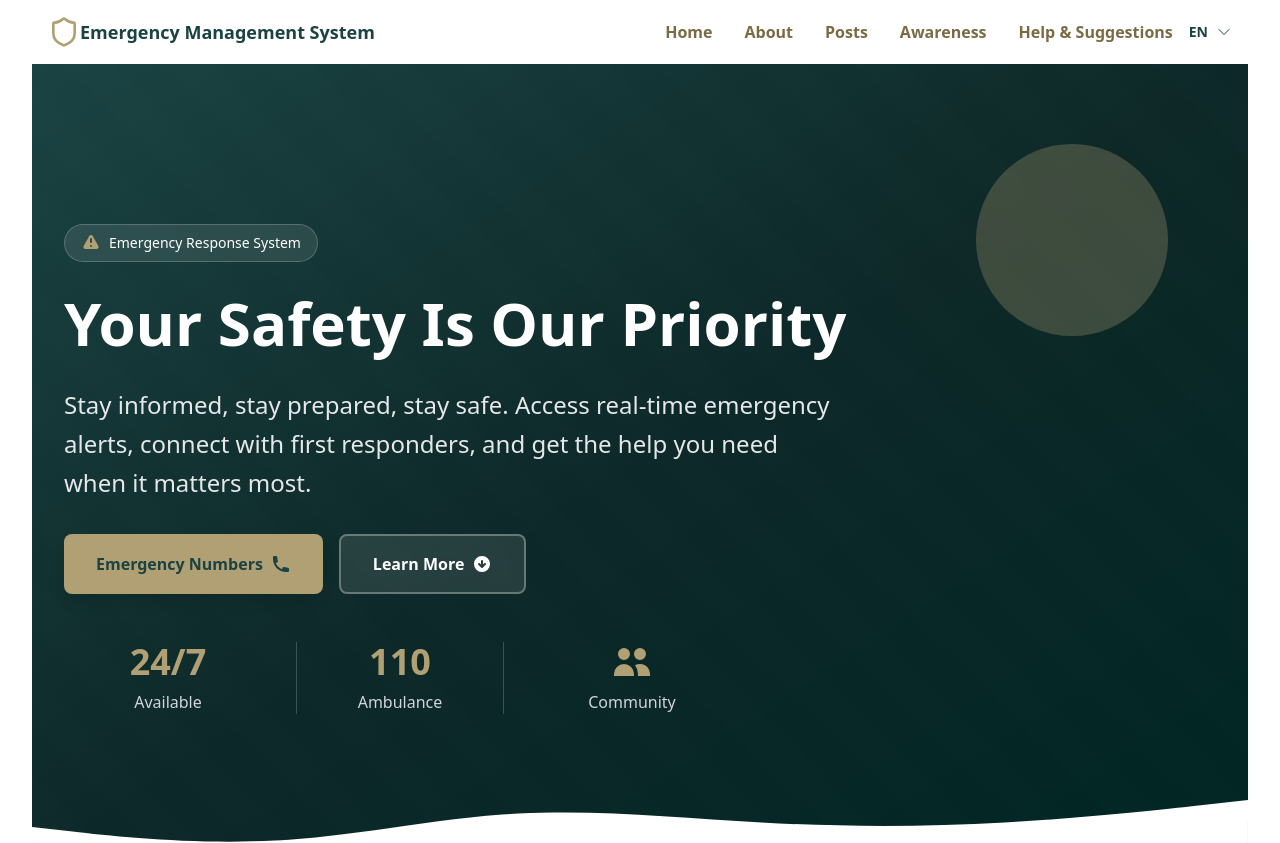
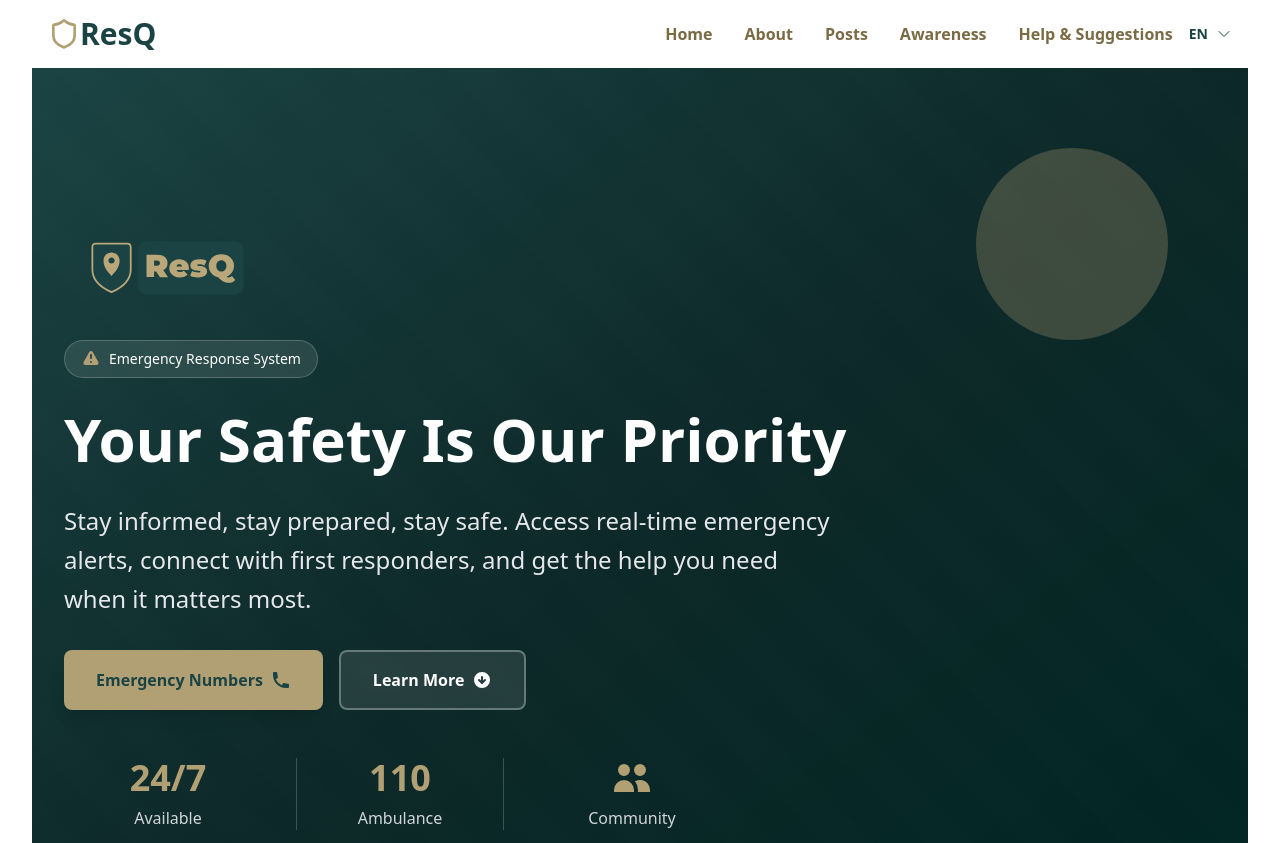
Before and after one commit to Moayed-mdn/integrated-Emergency-public-system-app, a Next.js app: page /alerts in a window 1280 px wide. Shown: the top 843 px of the page. Built offline with nearby package versions, Linux system fonts and the light colour scheme.

Commit message:
change brand

```diff
--- a/messages/ar.json
+++ b/messages/ar.json
@@ -1,6 +1,6 @@
 {
     "Header": {
-      "title": "نظام إدارة الطوارئ",
+      "title": "ResQ",
       "Home": "الرئيسية",
       "About": "من نحن",
       "Posts": "المنشورات",
@@ -37,7 +37,7 @@
     },
     "Help": {
       "title": "المساعدة والاقتراحات",
-      "description": "نحن هنا لمساعدتك في التنقل عبر نظام إدارة الطوارئ. ابحث عن إجابات للأسئلة الشائعة أو شارك اقتراحاتك معنا.",
+      "description": "نحن هنا لمساعدتك في التنقل عبر ResQ. ابحث عن إجابات للأسئلة الشائعة أو شارك اقتراحاتك معنا.",
       "resources": {
         "title": "كيف يمكننا مساعدتك",
         "item1": {
@@ -192,6 +192,6 @@
         "getItOn": "متوفر على",
         "downloadOn": "حمله من"
       },
-      "copyright": "© {year} نظام إدارة الطوارئ. جميع الحقوق محفوظة."
+      "copyright": "© {year} ResQ. جميع الحقوق محفوظة."
     }
   }
--- a/messages/en.json
+++ b/messages/en.json
@@ -1,6 +1,6 @@
 {
     "Header": {
-      "title": "Emergency Management System",
+      "title": "ResQ",
       "Home": "Home",
       "About": "About",
       "Posts": "Posts",
@@ -37,7 +37,7 @@
     },
     "Help": {
       "title": "Help & Suggestions",
-      "description": "We're here to help you navigate the Emergency Management System. Find answers to common questions or share your suggestions with us.",
+      "description": "We're here to help you navigate ResQ. Find answers to common questions or share your suggestions with us.",
       "resources": {
         "title": "How We Can Help You",
         "item1": {
@@ -192,6 +192,6 @@
         "getItOn": "GET IT ON",
         "downloadOn": "Download on the"
       },
-      "copyright": "© {year} Emergency Management System. All rights reserved."
+      "copyright": "© {year} ResQ. All rights reserved."
     }
   }
--- a/src/components/Header/HeaderLogo.tsx
+++ b/src/components/Header/HeaderLogo.tsx
@@ -9,8 +9,8 @@ export default function HeaderLogo(){
         <Link href="/">
            <div className="flex items-center">
 
-            <svg xmlns="http://www.w3.org/2000/svg" width="24" height="24" viewBox="0 0 24 24" fill="none" stroke="currentColor" strokeWidth="2" strokeLinecap="round" strokeLinejoin="round" className="lucide lucide-shield w-8 h-8 text-(--secondary-color)"><path d="M20 13c0 5-3.5 7.5-7.66 8.95a1 1 0 0 1-.67-.01C7.5 20.5 4 18 4 13V6a1 1 0 0 1 1-1c2 0 4.5-1.2 6.24-2.72a1.17 1.17 0 0 1 1.52 0C14.51 3.81 17 5 19 5a1 1 0 0 1 1 1z"></path></svg>
-            <span className="text-(--primary-color) font-extrabold text-sm lg:text-lg">{t('title')}</span>
+            <svg xmlns="http://www.w3.org/2000/svg" width="30" height="24" viewBox="0 0 24 24" fill="none" stroke="currentColor" strokeWidth="2" strokeLinecap="round" strokeLinejoin="round" className="lucide lucide-shield w-8 h-8 text-(--secondary-color)"><path d="M20 13c0 5-3.5 7.5-7.66 8.95a1 1 0 0 1-.67-.01C7.5 20.5 4 18 4 13V6a1 1 0 0 1 1-1c2 0 4.5-1.2 6.24-2.72a1.17 1.17 0 0 1 1.52 0C14.51 3.81 17 5 19 5a1 1 0 0 1 1 1z"></path></svg>
+            <span className="text-(--primary-color) font-extrabold text-lg lg:text-3xl">{t('title')}</span>
            </div>
         </Link>
     )
--- a/src/components/Hero.tsx
+++ b/src/components/Hero.tsx
@@ -2,6 +2,7 @@
 
 import { useTranslations, useLocale } from 'next-intl';
 import Container from './Container';
+import Image from 'next/image';
 
 export default function Hero() {
   const t = useTranslations('Hero');
@@ -33,6 +34,18 @@ export default function Hero() {
       <Container>
         <div className="relative py-20 md:py-32 lg:py-40">
           <div className="max-w-4xl">
+            {/* Logo Banner */}
+            <div className="mb-8">
+              <Image
+                src="/logo.svg"
+                alt="ResQ"
+                width={400}
+                height={100}
+                className="h-16 md:h-20 w-auto"
+                priority
+              />
+            </div>
+
             {/* Badge */}
             <div className="inline-flex items-center gap-2 bg-white/10 backdrop-blur-sm border border-white/20 rounded-full px-4 py-2 mb-6">
               <svg xmlns="http://www.w3.org/2000/svg" className="h-5 w-5 text-[#B1A074]" viewBox="0 0 20 20" fill="currentColor">
```
Also changed, not shown: public/logo.svg (added), public/logo2.svg (added).
